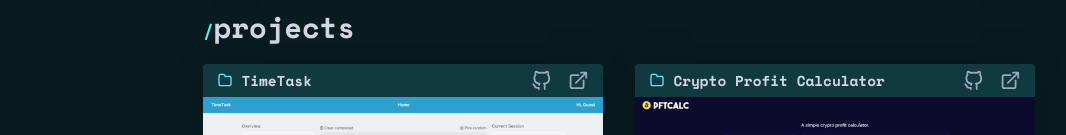
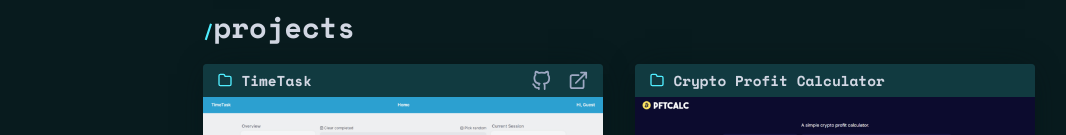
Before and after one commit to elvstejd/portfolio, a React (Create React App) app: page / in a window 1280 px wide. Shown: the part 743-878 px from the top of the page, without its empty margins (21-1087 px from the left). Built offline with nearby package versions, Linux system fonts and the light colour scheme.

Commit message:
Conditionally render project link buttons

```diff
--- a/src/components/ProjectCard.js
+++ b/src/components/ProjectCard.js
@@ -80,12 +80,16 @@ function ProjectCard({ name, description, image, github, live }) {
                     <span>{name}</span>
                 </ProjectName>
                 <ExternalButtonsContainer>
+                    {github && (
                         <ExternalLink href={github}>
                             <UilGithubAlt />
                         </ExternalLink>
+                    )}
+                    {live && (
                         <ExternalLink href={live}>
                             <UilExternalLinkAlt />
                         </ExternalLink>
+                    )}
                 </ExternalButtonsContainer>
             </ProjectTopBar>
             <Image src={image} alt="hi" />
```
Lines whose indentation alone changed are shown as unchanged.
